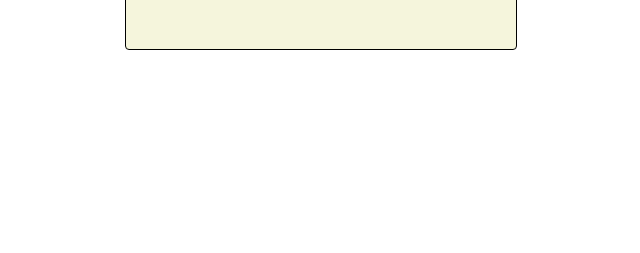
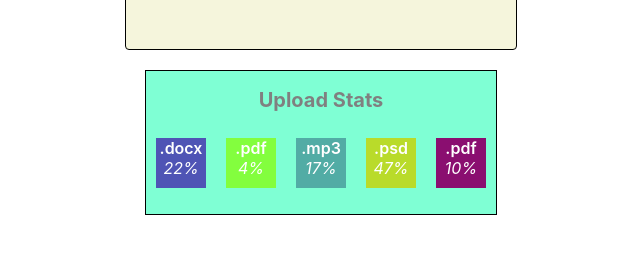
Before and after one commit to Pibodee/goit-react-hw-01-components, a React (Create React App) app: page / in a window 1280 px wide. Shown: the part 543-796 px from the top of the page, without its empty margins (319-959 px from the left). Built offline with nearby package versions, Linux system fonts and the light colour scheme.

Commit message:
Added task 2

```diff
--- a/package.json
+++ b/package.json
@@ -4,6 +4,8 @@
   "private": true,
   "homepage": "https://Pibodee.github.io/goit-react-hw-01-components/",
   "dependencies": {
+    "@emotion/react": "^11.10.6",
+    "@emotion/styled": "^11.10.6",
     "@testing-library/jest-dom": "^5.16.3",
     "@testing-library/react": "^12.1.4",
     "@testing-library/user-event": "^13.5.0",
@@ -37,5 +39,8 @@
       "last 1 firefox version",
       "last 1 safari version"
     ]
+  },
+  "devDependencies": {
+    "@emotion/babel-plugin": "^11.10.6"
   }
 }
--- a/src/components/App.jsx
+++ b/src/components/App.jsx
@@ -1,5 +1,8 @@
-import { Profile } from 'user/Profile';
-import user from '../user/user'
+import { Profile } from 'components/user/Profile';
+import user from '../data/user'
+import { Statistics } from 'components/statistics/Statistics';
+import data from '../data/data'
+
 export const App = () => {
   return (
     <div
@@ -13,6 +16,7 @@ export const App = () => {
       // }}
     >
       <Profile user={user} />
+      <Statistics stats={data} />
     </div>
   );
 };
--- /dev/null
+++ b/src/components/statistics/Statistics.js
@@ -0,0 +1,28 @@
+// import PropTypes from 'prop-types';
+import { Item, Label,Percentage, Container, List, Title } from './Statistics.styled';
+
+
+export const Statistics = ({stats}) =>{
+
+    const Items = ({ data }) =>{
+        return data.map(({ id, label, percentage }) => {
+            return (
+              <Item key={id}>
+                <Label >{label}</Label>
+                <Percentage>{percentage}%</Percentage>
+              </Item>
+            );
+     })
+    }
+    return <Container>
+        <Title >Upload Stats</Title>
+        <List >
+            <Items data={stats} />
+        </List>
+    </Container>
+}
+
+
+export function getRandomHex() {
+  return `#${Math.floor(Math.random() * 16777215).toString(16)}`;
+}
--- /dev/null
+++ b/src/components/statistics/Statistics.styled.jsx
@@ -0,0 +1,45 @@
+import styled from '@emotion/styled';
+import { getRandomHex } from './Statistics';
+
+export const Container = styled.section`
+  width: 350px;
+  margin-top: 20px;
+  margin-left: auto;
+  margin-right: auto;
+  background-color: aquamarine;
+  border: 1px solid black;
+`;
+
+export const List = styled.ul`
+  padding: 10px;
+  display: flex;
+  list-style: none;
+  justify-content: space-between;
+
+  color: #fff;
+`;
+
+export const Title = styled.h2`
+  text-align: center;
+  font-size: 20px;
+  color: grey;
+`;
+
+export const Item = styled.li`
+  display: block;
+  width: 50px;
+  height: 50px;
+  background-color: ${getRandomHex};
+`;
+
+export const Label = styled.span`
+  display: block;
+  text-align: center;
+  font-weight: 600;
+`;
+
+export const Percentage = styled.span`
+  display: block;
+  text-align: center;
+  font-style: italic;
+`;
--- a/src/user/Profile.module.css
+++ b/src/components/user/Profile.module.css
@@ -30,6 +30,7 @@
     margin: 15px 0;
     text-align: center;
     opacity: 50%;
+
 }
 
 .location{
--- /dev/null
+++ b/src/data/data.json
@@ -0,0 +1,7 @@
+[
+  { "id": "id-1", "label": ".docx", "percentage": 22 },
+  { "id": "id-2", "label": ".pdf", "percentage": 4 },
+  { "id": "id-3", "label": ".mp3", "percentage": 17 },
+  { "id": "id-4", "label": ".psd", "percentage": 47 },
+  { "id": "id-5", "label": ".pdf", "percentage": 10 }
+]
```
Also changed, not shown: src/components/user/Profile.js (renamed from src/user/Profile.js), src/data/user.json (renamed from src/user/user.json), 1 other file (tests, documents, lock files or other folders).
